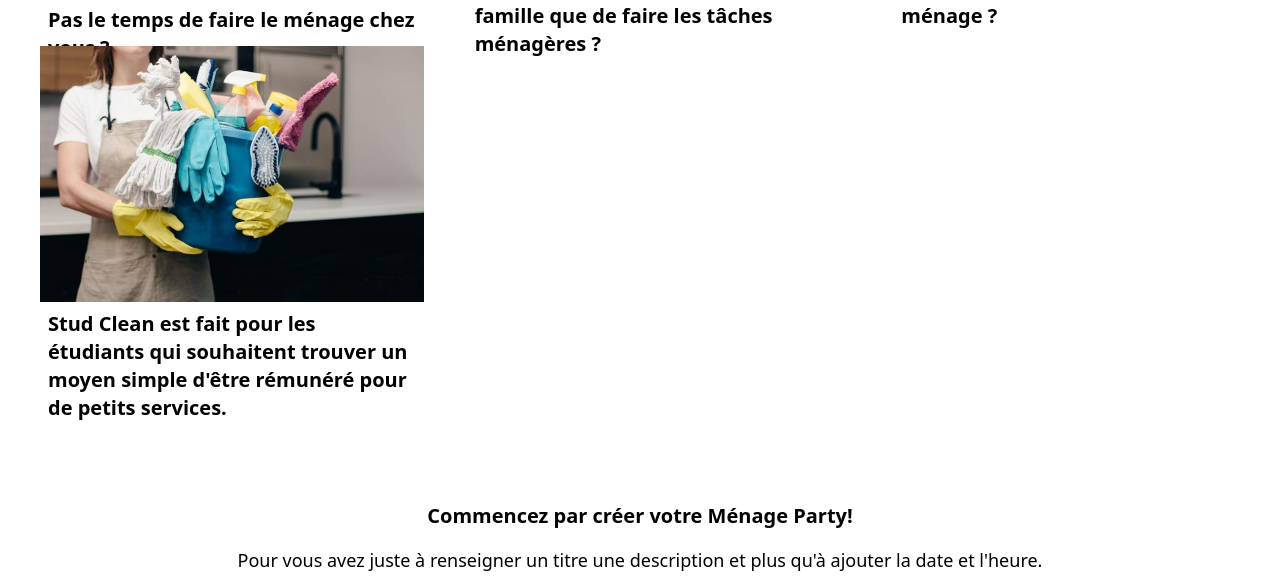
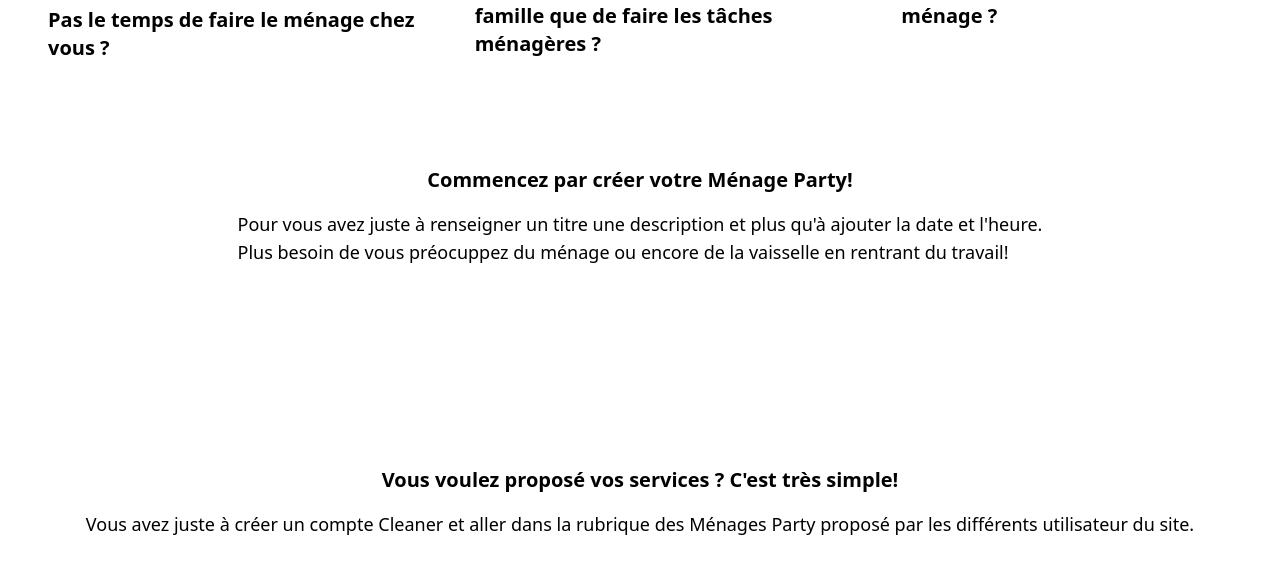
Before and after one commit to imPayne/Partinoire_uber_clean, a Symfony app: template stud_clean/templates/default/index.html.twig in a window 1280 px wide. Shown: the part 474-1051 px from the top of the page. Run offline with Twig, Linux system fonts and the light colour scheme; the template is opened without the code that fills it, so the values that code supplies are empty; style sheets or scripts are compiled from the project's sources; some libraries are stand-ins or nearby versions.

Commit message:
edit home page

```diff
--- a/stud_clean/templates/default/index.html.twig
+++ b/stud_clean/templates/default/index.html.twig
@@ -24,10 +24,6 @@
                     <h1 class="font-bold text-xl p-2" >Vous avez la flemme de faire le ménage ?</h1>
                 </div>
 
-                <div class="w-96 h-64 m-10">
-                    <img src="./{{ asset('images/flemme_de_faire_le_menage.jpg') }}">
-                    <h1 class="font-bold text-xl p-2" >Stud Clean est fait pour les étudiants qui souhaitent trouver un moyen simple d'être rémunéré pour de petits services.</h1>
-                </div>
             </div>
         </div>
     </section>
```
Also changed, not shown: stud_clean/public/uploads/My-One-Hit-Kill-Sister-PV-Maya-Ikusaba-Maya-Makes-a-Point-645a85de12a62.webp (added), stud_clean/public/uploads/image-645af82a41a9c.png (added), stud_clean/public/uploads/image3-645af822987a8.png (added), stud_clean/public/uploads/itachi-uchiha-naruto-645af81b2dcb3.gif (added), stud_clean/public/uploads/tumblr-o2wotyHcxt1t0l1jvo1-500-645af85c0c521.gif (added).
